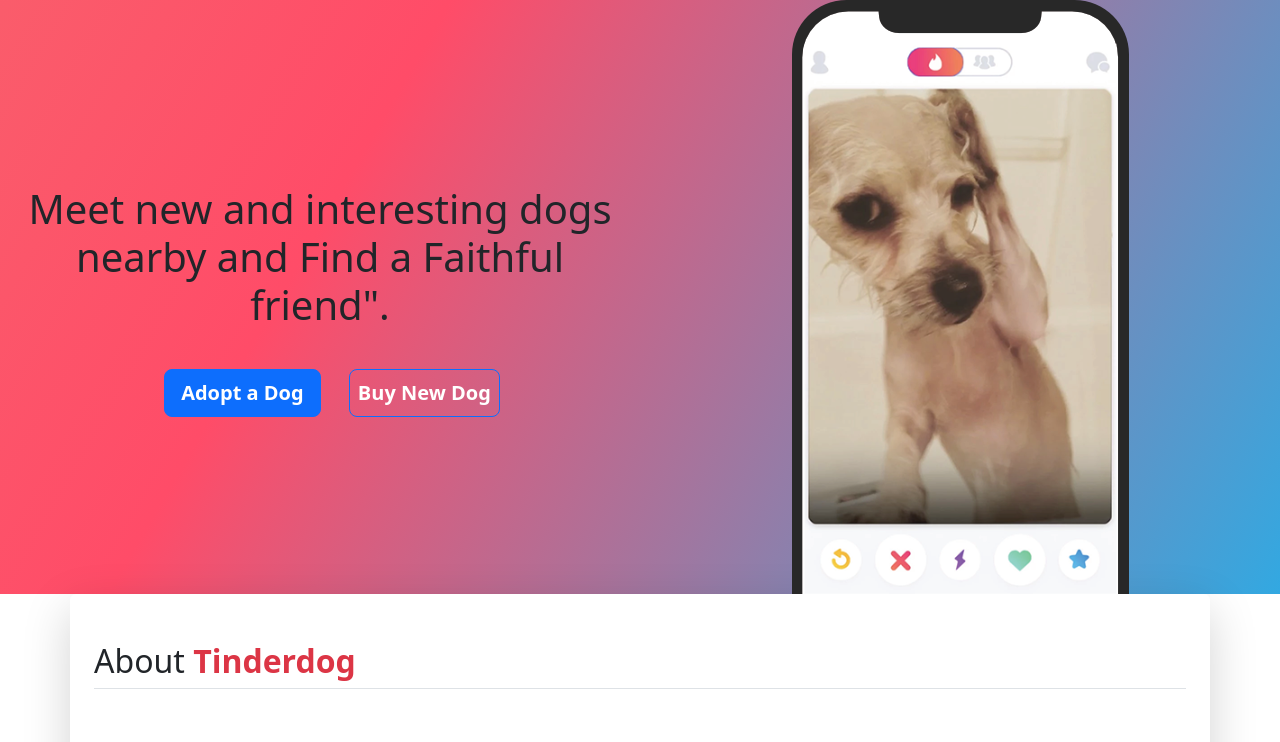
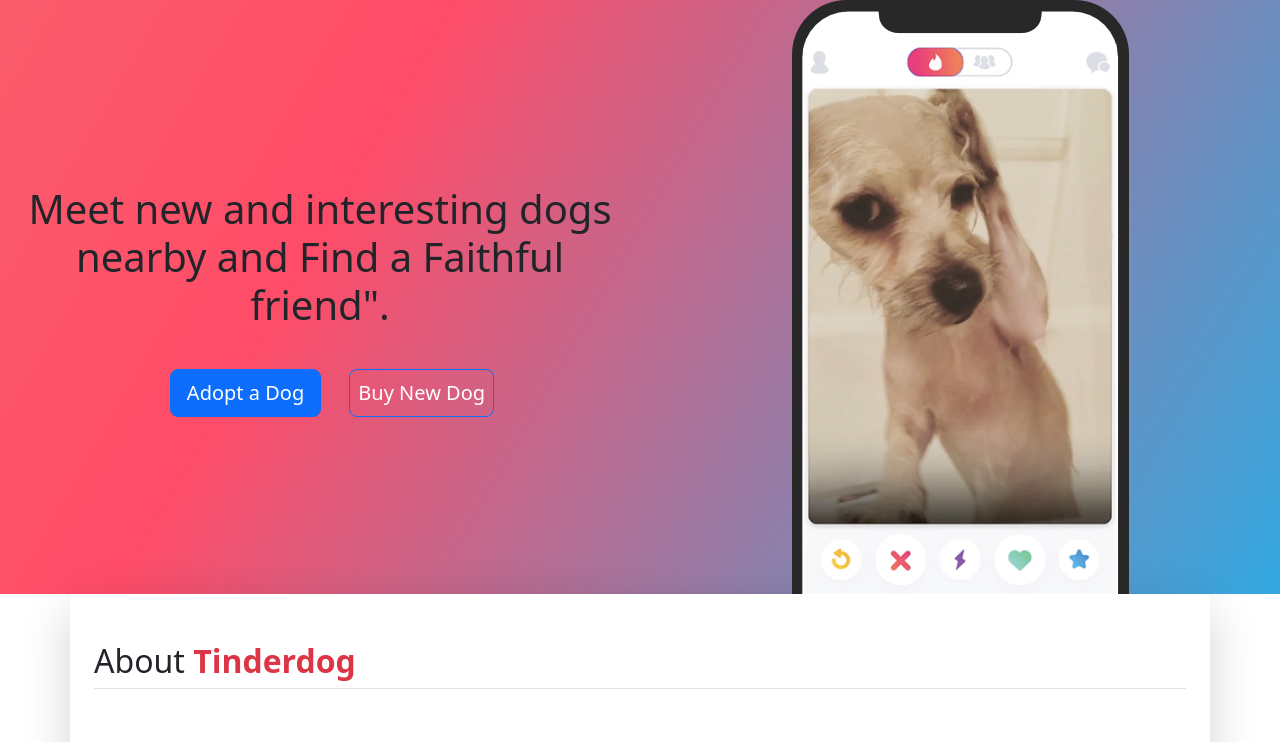
Before and after one commit to Ashish8121/Mini-Projects, a plain HTML site: page index.html in a window 1280 px wide. Shown: the top 742 px of the page. Drawn offline with nearby package versions, Linux system fonts and the light colour scheme.

Commit message:
Update index.html

```diff
--- a/index.html
+++ b/index.html
@@ -7,7 +7,7 @@
     <link
       href="https://cdn.jsdelivr.net/npm/bootstrap@5.3.2/dist/css/bootstrap.min.css"
       rel="stylesheet"
-      integrity="sha384-T3c6CoIi6uLrA9TneNEoa7RxnatzjcDSCmG1MXxSR1GAsXEV/Dwwykc2MPK8M2HN"
+      integrity="sha384-T3c6CoIi6uLrA9TneNEoa7RxnatzjcDSCmG1MXxSR1GAsXEV/Dwwykc2MPK8M2HN"older
       crossorigin="anonymous"
     />
     <title>TinDog</title>
@@ -28,11 +28,11 @@
               </h1></span
             >
             <span class="text-center m-2">
-              <button class="btn btn-lg btn-primary fw-bolder my-2 mx-4 px-3">
+              <button class="btn btn-lg btn-primary normal my-2 mx-4 px-3">
                 Adopt a Dog
               </button>
               <button
-                class="btn btn-lg btn-outline-primary text-white fw-bolder my-2 px-2"
+                class="btn btn-lg btn-outline-primary text-white fw-normal my-2 px-2"
               >
                 Buy New Dog
               </button>
```
